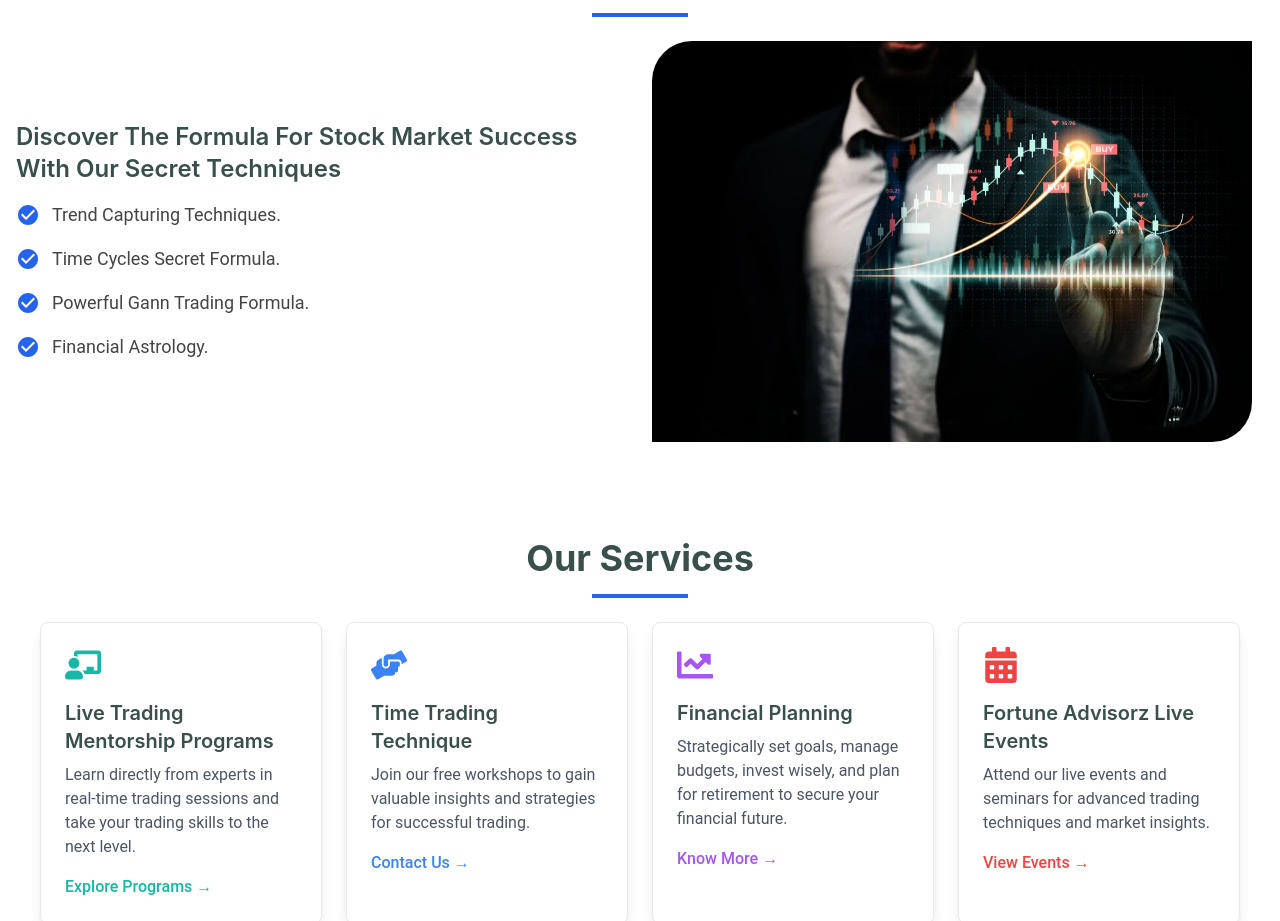
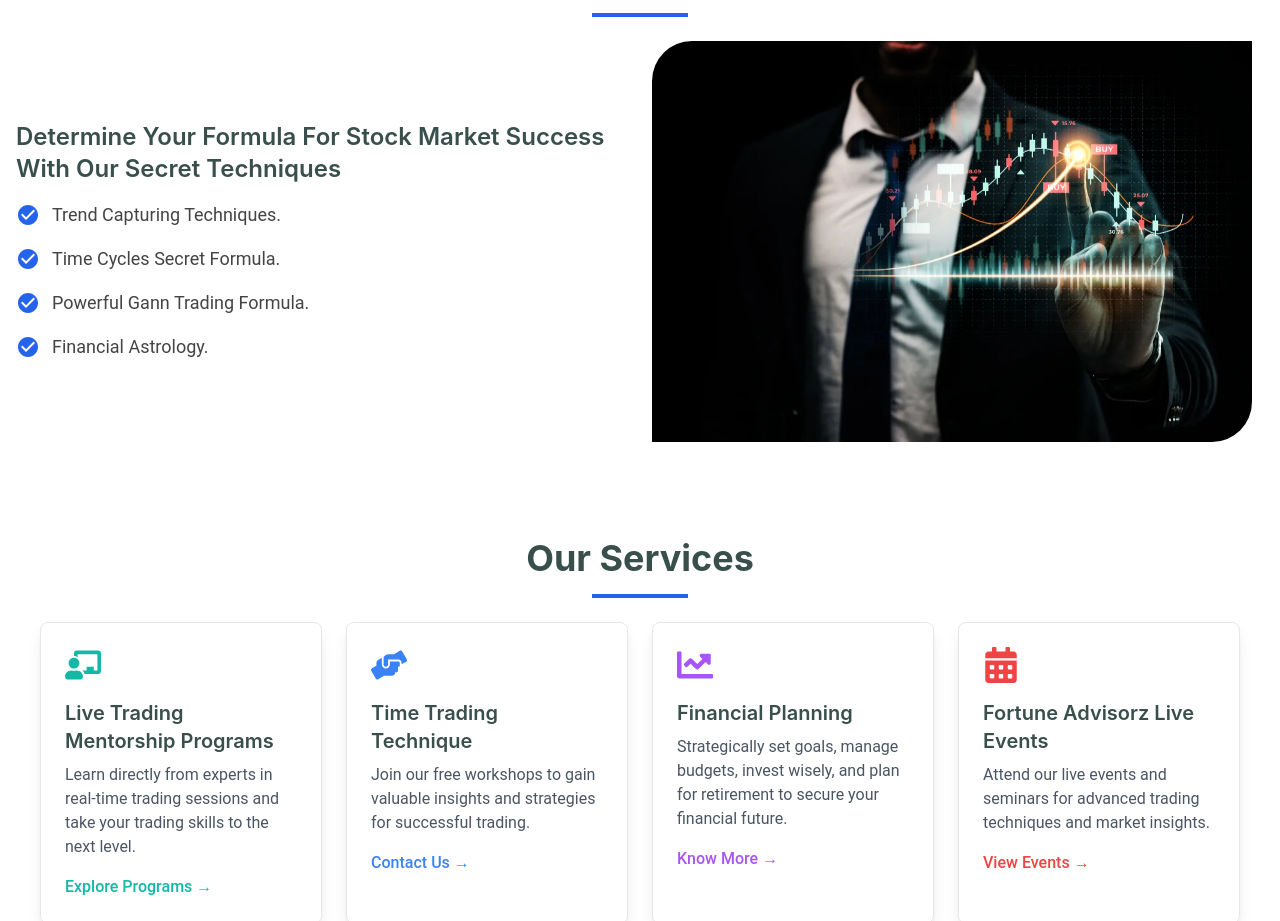
Before and after one commit to Sarvesh-24/FortuneWeb, a React (Create React App) app: page / in a window 1280 px wide. Shown: the part 1846-2767 px from the top of the page. Built offline with nearby package versions, Linux system fonts and the light colour scheme.

Commit message:
indicator.js changed

```diff
--- a/src/components/Program.js
+++ b/src/components/Program.js
@@ -38,7 +38,7 @@ const Program = () => {
         data-aos-delay="200"
       >
         <h3 className="text-2xl font-semibold mb-4 dark:text-gray-200">
-          Discover The Formula For Stock Market Success With Our Secret Techniques
+          Determine Your Formula For Stock Market Success With Our Secret Techniques
         </h3>
         <ul className="list-none px-0 space-y-4">
           <li className="flex items-center justify-start text-lg dark:text-gray-300">
```
